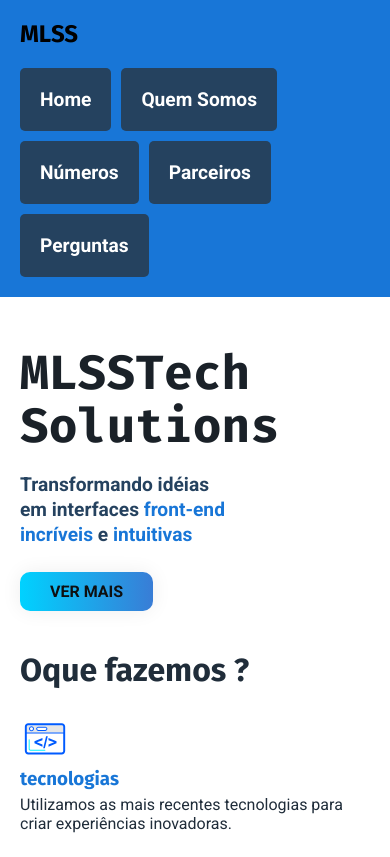
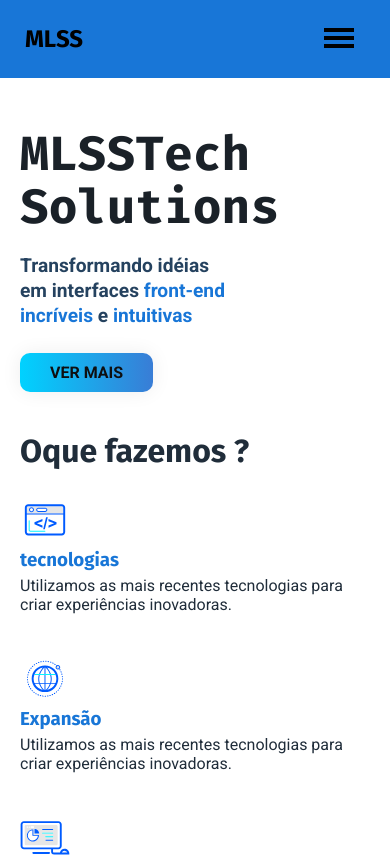
Before and after one commit to MateusLeonardo/MLSSTECH, a plain HTML site: page index.html in a window 390 px wide. Shown: the top 857 px of the page. Drawn offline with Linux system fonts and the light colour scheme.

Commit message:
adding mobile menu

```diff
--- a/css/global/header.css
+++ b/css/global/header.css
@@ -3,37 +3,101 @@
 }
 .header {
   max-width: 1200px;
+  margin: 0 auto;
+  padding: 25px;
   display: flex;
-  flex-wrap: wrap;
   justify-content: space-between;
   align-items: center;
-  margin: 0 auto;
-  padding: 20px;
+  flex-wrap: wrap;
 }
-.menu-header {
+.header-menu {
   display: flex;
+  align-items: center;
   flex-wrap: wrap;
-  gap: 10px;
+  gap: 3.5rem;
 }
-.menu-header a {
-  border-radius: 5px;
-  display: block;
-  color: #ffffff;
-  padding: 10px 15px;
-  font-size: 1.2rem;
-}
-.menu-header a:hover {
-  color: var(--var-p10);
+.header-menu a {
+  font-size: 1.5rem;
+  position: relative;
+  display: inline-block;
 }
 
-@media (max-width: 600px) {
-  .header {
-    gap: 20px;
+.header-menu a:after,
+.header-menu a:hover:after {
+  content: "";
+  width: 0;
+  height: 3px;
+  margin-top: 4px;
+  display: block;
+  position: absolute;
+  transition: 0.3s;
+  background: #fff;
+  border-radius: 2px;
+}
+.header-menu a.ativo:after,
+.header-menu a:hover:after {
+  width: 100%;
+}
+
+.menu-mobile {
+  padding: 1rem;
+  display: none;
+  cursor: pointer;
+  border-radius: 50%;
+  transition: all 0.3s ease;
+}
+.menu-mobile .bar {
+  width: 30px;
+  height: 4px;
+  background: #000;
+  margin-top: 4px;
+  transition: all 0.3s ease;
+}
+.menu-mobile-sobre .bar,
+.menu-mobile-contato .bar {
+  background: #0093d4;
+}
+
+@media (max-width: 1024px) {
+  .header-menu a {
+    padding: 0.5rem 1.2rem;
+  }
+  .header-menu {
+    flex-direction: column;
+    gap: 2.2rem;
+    position: fixed;
+    right: -100%;
+    padding: 6rem 1rem;
+    background: var(--var-p6);
+    height: 100vh;
+    top: 0;
+    width: 70%;
+    transition: all 0.6s ease;
+    z-index: 900;
+  }
+  .nav-menu.ativo .menu-mobile .bar:nth-child(2) {
+    display: none;
+  }
+
+  .nav-menu.ativo .menu-mobile .bar:first-child {
+    transform: rotate(45deg) translate(3px, 5px);
+  }
+  .nav-menu.ativo .menu-mobile .bar:nth-child(3) {
+    transform: rotate(-45deg) translate(0px, -4px);
+  }
+  .nav-menu.ativo .header-menu {
+    right: 0;
+  }
+  .menu-mobile {
+    display: block;
+    position: fixed;
+    top: 8px;
+    right: 20px;
+    z-index: 1000;
+  }
+
+  .header-menu a:after,
+  .header-menu a:hover:after {
+    left: 0;
   }
 }
-@media (max-width: 425px) {
-  .menu-header a {
-    padding: 20px 20px;
-    background: var(--var-p9);
-  }
-}
--- a/index.html
+++ b/index.html
@@ -1,5 +1,6 @@
 <!DOCTYPE html>
 <html lang="pt-br">
+
 <head>
   <meta charset="UTF-8" />
   <meta name="viewport" content="width=device-width, initial-scale=1.0" />
@@ -7,8 +8,7 @@
   <link rel="preconnect" href="https://fonts.gstatic.com" crossorigin />
   <link
     href="https://fonts.googleapis.com/css2?family=Fira+Code:wght@400;700&family=Fira+Sans:wght@400;700&family=Roboto:wght@400;700&display=swap"
-      rel="stylesheet"
-    />
+    rel="stylesheet" />
   <link rel="stylesheet" href="./css/style.css" />
   <title>MLSSTech Solutions</title>
 </head>
@@ -17,13 +17,17 @@
   <header class="header-bg">
     <div class="header">
       <h2 class="fs700">MLSS</h2>
-        <nav>
-          <ul class="menu-header r700" data-menu="menu-nav">
-            <li><a href="/">Home</a></li>
-            <li><a href="#quemSomos">Quem Somos</a></li>
+      <nav aria-label="primaria" class="nav-menu" id="nav">
+        <div class="menu-mobile">
+          <div class="bar"></div>
+          <div class="bar"></div>
+          <div class="bar"></div>
+        </div>
+        <ul class="header-menu header-home-menu" data-menu="menu-nav">
+          <li><a href="#servicos">Serviços</a></li>
+          <li><a href="#quemSomos">Quem somos</a></li>
           <li><a href="#numeros">Números</a></li>
           <li><a href="#parceiros">Parceiros</a></li>
-            <li><a href="#faq-lista">Perguntas</a></li>
         </ul>
       </nav>
     </div>
@@ -45,7 +49,7 @@
       <img src="./img/images/img1.svg" alt="" />
     </div>
   </main>
-    <article class="servicos">
+  <article class="servicos" id="servicos">
     <h2 class="subtittle fs700">Oque fazemos ?</h2>
     <div class="tecnologias">
       <div class="tec">
@@ -57,12 +61,7 @@
         </p>
       </div>
       <div class="tec">
-          <img
-            src="./img/icons/svg-internet.svg"
-            alt=""
-            width="50"
-            height="50"
-          />
+        <img src="./img/icons/svg-internet.svg" alt="" width="50" height="50" />
         <h3 class="fs700">Expansão</h3>
         <p class="r400">
           Utilizamos as mais recentes tecnologias para criar experiências
@@ -78,12 +77,7 @@
         </p>
       </div>
       <div class="tec">
-          <img
-            src="./img/icons/svg-segurity.svg"
-            alt=""
-            width="50"
-            height="50"
-          />
+        <img src="./img/icons/svg-segurity.svg" alt="" width="50" height="50" />
         <h3 class="fs700">tecnologias</h3>
         <p class="r400">
           Utilizamos as mais recentes tecnologias para criar experiências
@@ -99,9 +93,7 @@
         <img src="./img/images/image 2.svg" alt="Tela de computador" />
       </div>
       <div class="apresentacao-texto">
-          <span class="conceitos fc400"
-            >Conceitos criativos em código funcional</span
-          >
+        <span class="conceitos fc400">Conceitos criativos em código funcional</span>
         <h3 class="r700">
           Na MLSSTech Solutions, somos apaixonados por criar experiências
           digitais excepcionais por meio do desenvolvimento front-end.
@@ -144,10 +136,8 @@
       <div class="numeros-mlss">
         <img src="./img/icons/cloud-backup-svgrepo-com.svg" alt="" />
         <span class="numero fc700">15</span>
-          <span class="pais fs400"
-            >Sistemas <br />
-            Ativos</span
-          >
+        <span class="pais fs400">Sistemas <br />
+          Ativos</span>
       </div>
     </div>
   </article>
@@ -212,20 +202,18 @@
         <h3 class="fs700">MLSSTech</h3>
         <ul class="icones-redes">
           <li>
-              <a href="https://www.twitter.com/MLSSTech" target="_blank"
-                ><img src="./img/icons/social-twitter-svgrepo-com.svg" alt="" />
+            <a href="https://www.twitter.com/MLSSTech" target="_blank"><img
+                src="./img/icons/social-twitter-svgrepo-com.svg" alt="" />
             </a>
           </li>
           <li>
-              <a href="https://www.instagram.com/MLSSTech" target="_blank"
-                ><img src="./img/icons/instagram-svgrepo-com.svg" alt="" />
+            <a href="https://www.instagram.com/MLSSTech" target="_blank"><img
+                src="./img/icons/instagram-svgrepo-com.svg" alt="" />
             </a>
           </li>
           <li>
-              <a
-                href="https://api.whatsapp.com/send?phone=+5517999999999"
-                target="_blank"
-                ><img src="./img/icons/whatsapp-svgrepo-com.svg" alt="" />
+            <a href="https://api.whatsapp.com/send?phone=+5517999999999" target="_blank"><img
+                src="./img/icons/whatsapp-svgrepo-com.svg" alt="" />
             </a>
           </li>
         </ul>
@@ -237,9 +225,7 @@
             <a class="r700" href="tel:+5517999999999">+55 17 9 9999-9999</a>
           </li>
           <li>
-              <a class="r700" href="mailto:mlsstech@hotmail.com"
-                >mlsstech@hotmail.com</a
-              >
+            <a class="r700" href="mailto:mlsstech@hotmail.com">mlsstech@hotmail.com</a>
           </li>
           <li class="r700">Rua Ali Perto, 229 - Borghese</li>
           <li class="r700">SJRP - SP</li>
@@ -250,4 +236,5 @@
   </footer>
   <script src="./js/index.js"></script>
 </body>
+
 </html>
--- a/js/index.js
+++ b/js/index.js
@@ -13,3 +13,13 @@ function initScrollSuave(e) {
 menuNav.forEach((link) => {
   link.addEventListener('click', initScrollSuave)
 })
+
+function menuMobile() {
+  const menuMobile = document.querySelector(".menu-mobile");
+  function toggleMenuMobile() {
+    const nav = document.querySelector(".nav-menu");
+    nav.classList.toggle("ativo");
+  }
+  menuMobile.addEventListener("click", toggleMenuMobile);
+}
+menuMobile();
```
Lines whose indentation alone changed are shown as unchanged.
